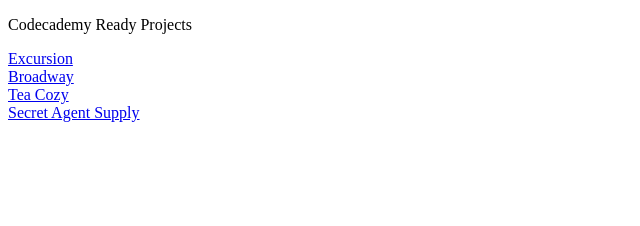
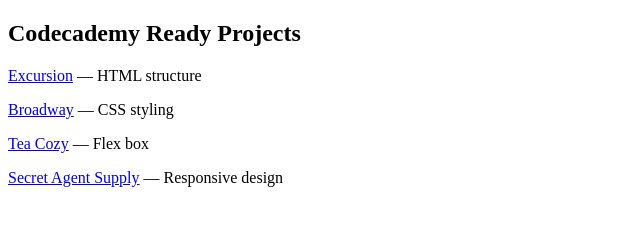
Before and after one commit to edenpersad/edenpersad.github.io, a plain HTML site: page index.html in a window 1280 px wide. Shown: the whole page, without its empty margins (0-640 px from the left). Drawn offline with Linux system fonts and the light colour scheme.

Commit message:
added descriptions

```diff
--- a/index.html
+++ b/index.html
@@ -5,10 +5,10 @@
     <title>Eden Persad — Github</title>
   </head>
   <body>
-    <p>Codecademy Ready Projects</p>
-    <a href="https://edenpersad.github.io/excursion/" target="_blank" style="display: block;">Excursion</a>
-    <a href="https://edenpersad.github.io/broadway/" target="_blank" style="display: block;">Broadway</a>
-    <a href="https://edenpersad.github.io/teacozy/" target="_blank" style="display: block;">Tea Cozy</a>
-    <a href="https://edenpersad.github.io/secretagentsupply/" target="_blank" style="display: block;">Secret Agent Supply</a>
+    <h2>Codecademy Ready Projects</h2>
+    <p><a href="https://edenpersad.github.io/excursion/" target="_blank">Excursion</a> — HTML structure</p>
+    <p><a href="https://edenpersad.github.io/broadway/" target="_blank">Broadway</a> — CSS styling</p>
+    <p><a href="https://edenpersad.github.io/teacozy/" target="_blank">Tea Cozy</a> — Flex box</p>
+    <p><a href="https://edenpersad.github.io/secretagentsupply/" target="_blank">Secret Agent Supply</a> — Responsive design</p>
   </body>
 </html>
```
